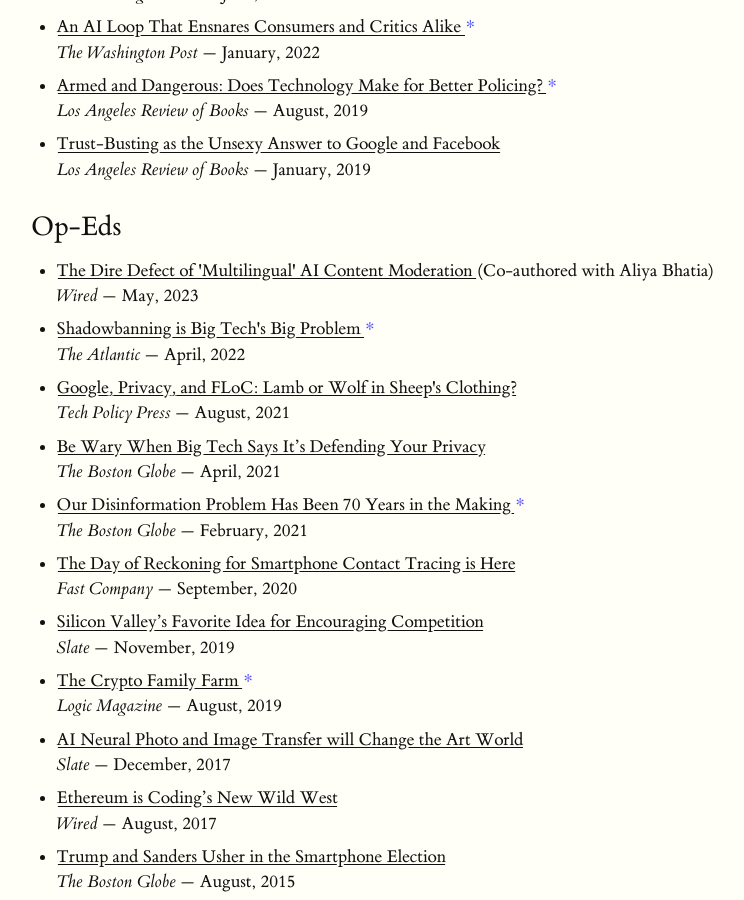
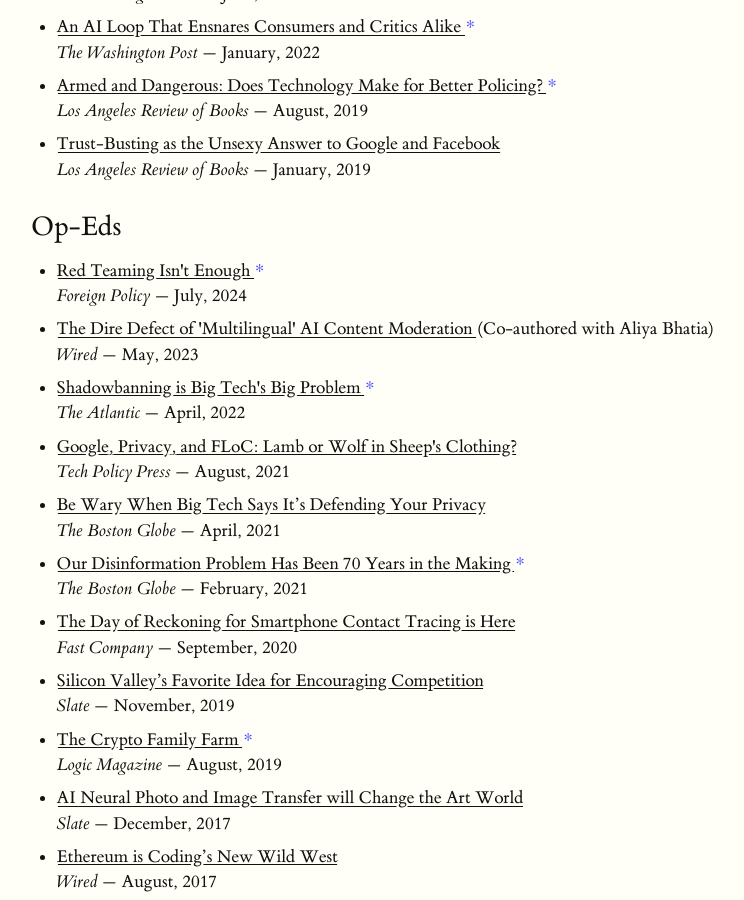
Before and after one commit to gajeam/gajeam.github.io, a Jekyll site: the page built from index.html, in a window 1280 px wide and 900 px high, scrolled down 1727 px. Shown: the whole window, without its empty margins (97-841 px from the left). Built offline with Jekyll 4.4.1, drawn with Linux system fonts in a browser that asks for light colours.

Commit message:
Added Foreign Policy article

```diff
--- a/_data/links.yaml
+++ b/_data/links.yaml
@@ -141,6 +141,11 @@
         fave: false
   - title: "Op-Eds"
     list:
+      - name: "Red Teaming Isn't Enough"
+        publisher: Foreign Policy
+        link: https://foreignpolicy.com/2024/07/08/artificial-intelligence-ai-election-misinformation-technology-risks/?utm_content=gifting&tpcc=gifting_article&gifting_article=YXJ0aWZpY2lhbC1pbnRlbGxpZ2VuY2UtYWktZWxlY3Rpb24tbWlzaW5mb3JtYXRpb24tdGVjaG5vbG9neS1yaXNrcw==&pid=PNIIEQRnirhjrth
+        date: July 8, 2024
+        fave: true
       - name: "The Dire Defect of 'Multilingual' AI Content Moderation"
         publisher: Wired
         link: https://www.wired.com/story/content-moderation-language-artificial-intelligence/
```
